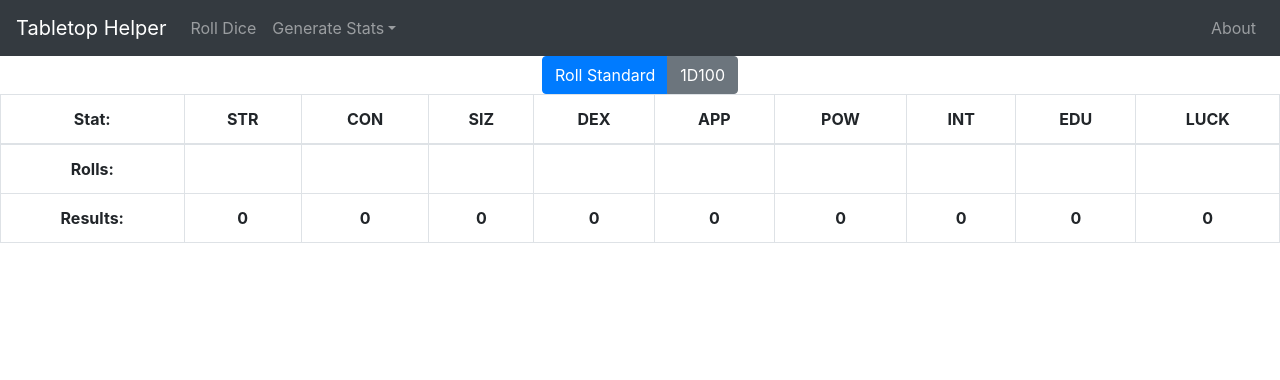
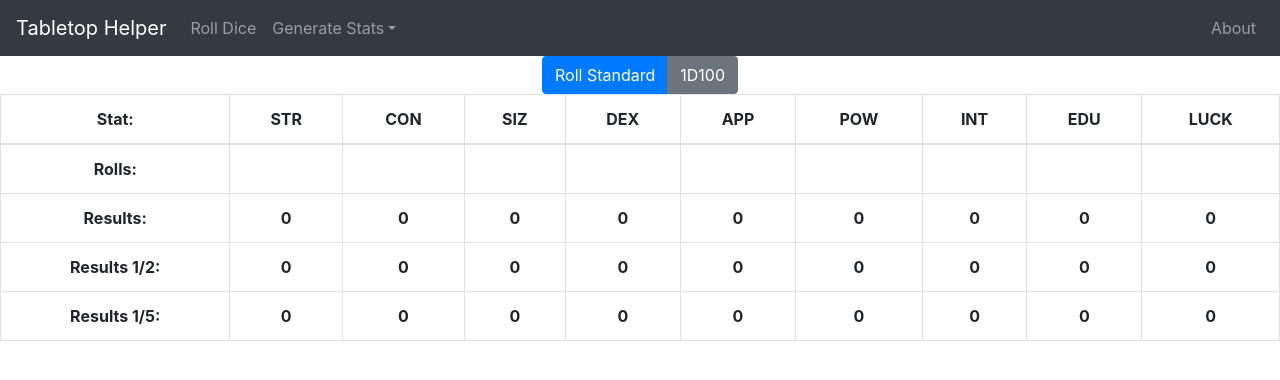
Before and after one commit to arhamHumayun/Tabletop-Helper, a React (Create React App) app in the folder client/: page /generate/coc in a window 1280 px wide. Shown: the top 380 px of the page. Built offline with nearby package versions, Linux system fonts and the light colour scheme.

Commit message:
updated CoC stat generators

```diff
--- a/client/src/components/SplashScreen.js
+++ b/client/src/components/SplashScreen.js
@@ -7,6 +7,9 @@ export default class SplashScreen extends Component {
                 <h2>
                     Welcome to Tabletop Helper!
                 </h2>
+                <p>
+                    To begin using the website, simply click on one of the tabs at the top.
+                </p>
             </div>
         )
     }
--- a/client/src/components/StatGenerator/CoCStats.js
+++ b/client/src/components/StatGenerator/CoCStats.js
@@ -16,7 +16,7 @@ export default class CoCStats extends Component {
 
     generateStandard() {
             var results = [0, 0, 0]
-            for(var i = 0; i < 7; i++) {
+            for(var i = 0; i < 6; i++) {
                 results = [0, 0, 0]
                 for(var j = 0; j < 3; j++) {
                     results[j] = Math.floor((Math.random() * 6) + 1)
@@ -26,11 +26,11 @@ export default class CoCStats extends Component {
             }
             for(var i = 0; i < 2; i++) {
                 results = [0, 0]
-                for(var j = 0; j < 2; j++) {
+                for(var j = 0; j < 3; j++) {
                     results[j] = Math.floor((Math.random() * 6) + 1)
                 }
-                this.state.statArray[i + 7] = (results[0] + results[1] + 6) * 5
-                this.state.rollsArray[i + 7] = "(" + results[0] + " + " + results[1] + " + (6)) * 5"
+                this.state.statArray[i + 6] = (results[0] + results[1] + 6) * 5
+                this.state.rollsArray[i + 6] = "(" + results[0] + " + " + results[1] + " + (6)) * 5"
             }
             this.forceUpdate()
     }
@@ -70,26 +70,51 @@ export default class CoCStats extends Component {
                             <th>Rolls:</th>
                             <th>{this.state.rollsArray[0]}</th>
                             <th>{this.state.rollsArray[1]}</th>
+                            <th>{this.state.rollsArray[6]}</th>
                             <th>{this.state.rollsArray[2]}</th>
                             <th>{this.state.rollsArray[3]}</th>
                             <th>{this.state.rollsArray[4]}</th>
-                            <th>{this.state.rollsArray[5]}</th>
                             <th>{this.state.rollsArray[7]}</th>
                             <th>{this.state.rollsArray[8]}</th>
-                            <th>{this.state.rollsArray[6]}</th>
+                            <th>{this.state.rollsArray[5]}</th>
                         </tr>
                         <tr>
                             <th>Results:</th>
                             <th>{this.state.statArray[0]}</th>
                             <th>{this.state.statArray[1]}</th>
+                            <th>{this.state.statArray[6]}</th>
                             <th>{this.state.statArray[2]}</th>
                             <th>{this.state.statArray[3]}</th>
                             <th>{this.state.statArray[4]}</th>
-                            <th>{this.state.statArray[5]}</th>
                             <th>{this.state.statArray[7]}</th>
                             <th>{this.state.statArray[8]}</th>
-                            <th>{this.state.statArray[6]}</th>
+                            <th>{this.state.statArray[5]}</th>
                         </tr>
+                        <tr>
+                            <th>Results 1/2:</th>
+                            <th>{Math.floor(this.state.statArray[0] / 2)}</th>
+                            <th>{Math.floor(this.state.statArray[1] / 2)}</th>
+                            <th>{Math.floor(this.state.statArray[6] / 2)}</th>
+                            <th>{Math.floor(this.state.statArray[2] / 2)}</th>
+                            <th>{Math.floor(this.state.statArray[3] / 2)}</th>
+                            <th>{Math.floor(this.state.statArray[4] / 2)}</th>
+                            <th>{Math.floor(this.state.statArray[7] / 2)}</th>
+                            <th>{Math.floor(this.state.statArray[8] / 2)}</th>
+                            <th>{Math.floor(this.state.statArray[5] / 2)}</th>
+                        </tr>
+                        <tr>
+                            <th>Results 1/5:</th>
+                            <th>{Math.floor(this.state.statArray[0] / 5)}</th>
+                            <th>{Math.floor(this.state.statArray[1] / 5)}</th>
+                            <th>{Math.floor(this.state.statArray[6] / 5)}</th>
+                            <th>{Math.floor(this.state.statArray[2] / 5)}</th>
+                            <th>{Math.floor(this.state.statArray[3] / 5)}</th>
+                            <th>{Math.floor(this.state.statArray[4] / 5)}</th>
+                            <th>{Math.floor(this.state.statArray[7] / 5)}</th>
+                            <th>{Math.floor(this.state.statArray[8] / 5)}</th>
+                            <th>{Math.floor(this.state.statArray[5] / 5)}</th>
+                        </tr>
+
                     </tbody>
                 </Table>
             </div>
--- a/client/src/components/StatGenerator/DND5eStats.js
+++ b/client/src/components/StatGenerator/DND5eStats.js
@@ -1,7 +1,11 @@
 import React, { Component } from 'react'
+import ButtonToolbar from 'react-bootstrap/ButtonToolbar'
 import ButtonGroup from 'react-bootstrap/ButtonGroup'
 import Button from 'react-bootstrap/Button'
 import Table from 'react-bootstrap/Table'
+import  Overlay from 'react-bootstrap/Overlay'
+import  OverlayTrigger from 'react-bootstrap/OverlayTrigger'
+import Tooltip from 'react-bootstrap/Tooltip'
 
 export default class DND5eStats extends Component {
     constructor(props) {
@@ -13,7 +17,7 @@ export default class DND5eStats extends Component {
         this.generate4D6DL = this.generate4D6DL.bind(this)
         this.generate3D6 = this.generate3D6.bind(this)
         this.generate2D6plus6 = this.generate2D6plus6.bind(this)
-        console.log('1'.strike)
+        this.showStandardArray = this.showStandardArray.bind(this)
     }
 
     generate4D6DL() {
@@ -26,9 +30,7 @@ export default class DND5eStats extends Component {
                 results.sort()
                 this.state.statArray[i] = results[1] + results[2] + results[3]
                 this.state.rollsArray[i] = results[0] + " | " + results[1] + " + " + results[2] + " + " + results[3]
-
             }
-            //console.log(this.state.statArray)
             this.forceUpdate()
     }
 
@@ -58,14 +60,34 @@ export default class DND5eStats extends Component {
         this.forceUpdate()
     }
 
+    showStandardArray() {
+        this.setState({
+            statArray: [15, 14, 13 , 12, 10, 8],
+            rollsArray: ["", "", "", "", "", ""]
+        })
+    }
+
     render() {
         return (
             <div>
-                <ButtonGroup>
-                    <Button variant="primary" onClick={this.generate4D6DL}>4D6 drop lowest</Button>
-                    <Button variant="primary" onClick={this.generate3D6}>3D6</Button>
-                    <Button variant="primary" onClick={this.generate2D6plus6}>2D6 + 6</Button>
-                </ButtonGroup>
+                <ButtonToolbar aria-label="Toolbar with button groups">
+                <div style={{width: '38%'}}></div>
+                    <ButtonGroup>
+                        <Button variant="primary" onClick={this.generate4D6DL}>4D6 drop lowest</Button>
+                        <Button variant="primary" onClick={this.generate3D6}>3D6</Button>
+                        <Button variant="primary" onClick={this.generate2D6plus6}>2D6 + 6</Button>
+                    </ButtonGroup>
+                    <div style={{width: '1%'}}></div>
+                    <ButtonGroup>
+                        <OverlayTrigger key='right ' placement='right' overlay={
+                            <Tooltip id={`tooltip-${'right'}`}>
+                                Standard array can be found in page 13 of the PHB.
+                            </Tooltip>
+                        }>
+                            <Button variant="primary" onClick={this.showStandardArray}>Standard Array</Button>
+                        </OverlayTrigger>
+                    </ButtonGroup>
+                </ButtonToolbar>
                 <Table bordered hover>
                     <thead>
                         <tr>
@@ -89,7 +111,7 @@ export default class DND5eStats extends Component {
                             <th>{this.state.rollsArray[5]}</th>
                         </tr>
                         <tr>
-                            <th>Results: </th>
+                            <th>Results:</th>
                             <th>{this.state.statArray[0]}</th>
                             <th>{this.state.statArray[1]}</th>
                             <th>{this.state.statArray[2]}</th>
```
